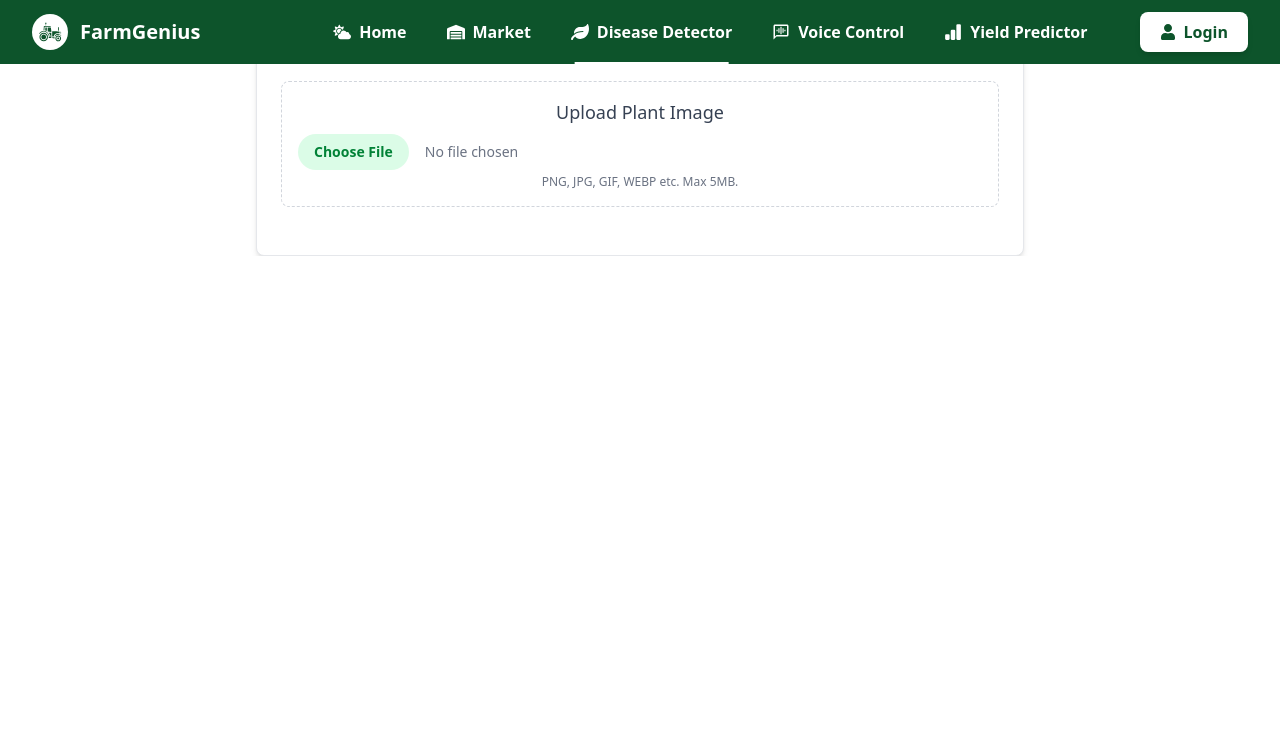
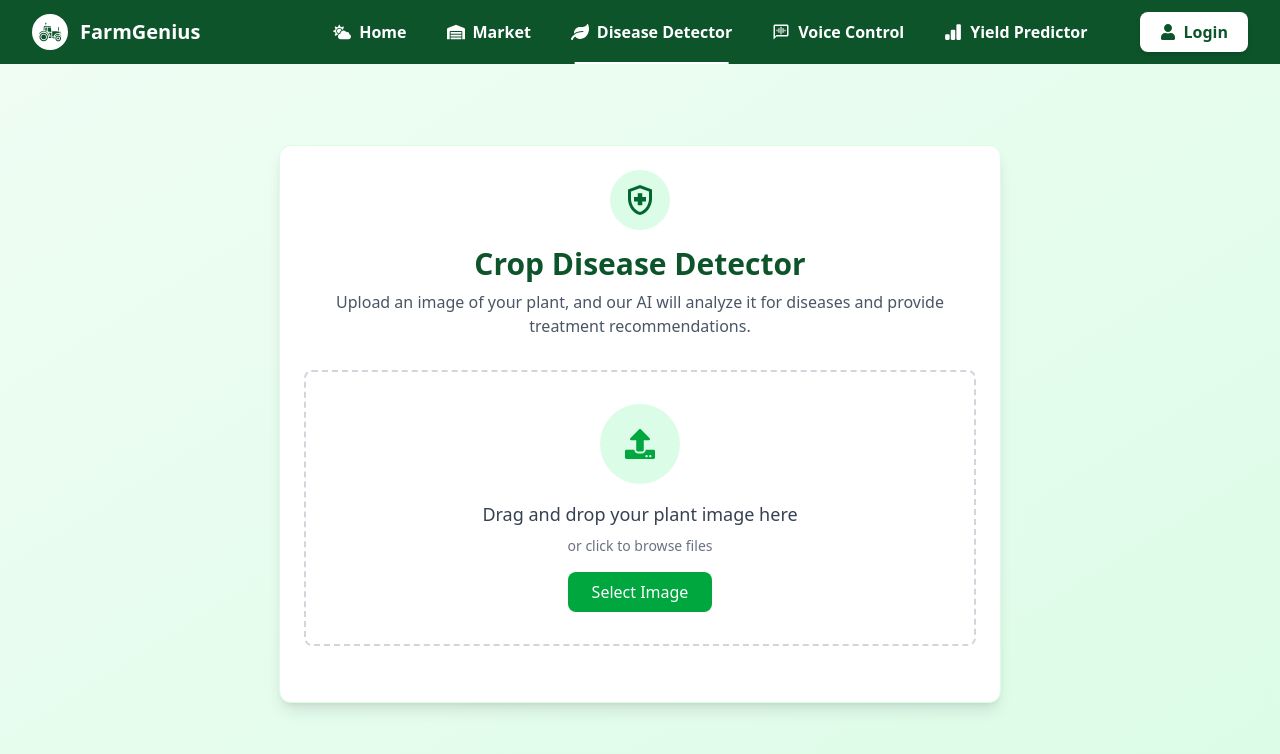
Before and after one commit to SnoozeScript/404, a React (Vite) app in the folder frontend/: page /disease in a window 1280 px wide. Shown: the top 754 px of the page. Built offline with nearby package versions, Linux system fonts and the light colour scheme; no server answers.

Commit message:
changes in diseasedetector

```diff
--- a/frontend/src/features/Disease/DiseaseDetector.jsx
+++ b/frontend/src/features/Disease/DiseaseDetector.jsx
@@ -1,52 +1,102 @@
 import React, { useState, useEffect, useCallback } from "react";
-import { detectDiseaseApi } from "../../services/api"; // Adjust path if needed
-// Optional: Import a loading spinner component if you have one
-// import LoadingSpinner from '../../components/LoadingSpinner';
+import { detectDiseaseApi } from "../../services/api";
+import {
+  FaUpload,
+  FaCamera,
+  FaLeaf,
+  FaSpinner,
+  FaTimes,
+  FaSearchPlus,
+  FaRegCheckCircle,
+} from "react-icons/fa";
+import { MdOutlineHealthAndSafety } from "react-icons/md";
+
+// Fade in component for animation
+const FadeInSection = ({ children, delay = 0 }) => {
+  const [isVisible, setVisible] = useState(false);
+  const domRef = React.useRef();
+
+  useEffect(() => {
+    const observer = new IntersectionObserver((entries) => {
+      if (entries[0].isIntersecting) {
+        setVisible(true);
+        observer.unobserve(domRef.current);
+      }
+    });
+
+    if (domRef.current) {
+      observer.observe(domRef.current);
+    }
+
+    return () => {
+      if (domRef.current) {
+        observer.disconnect();
+      }
+    };
+  }, []);
+
+  return (
+    <div
+      ref={domRef}
+      className="transition-all duration-1000 ease-in-out"
+      style={{
+        opacity: isVisible ? 1 : 0,
+        transform: isVisible ? "none" : "translateY(20px)",
+        transitionDelay: `${delay}ms`,
+      }}
+    >
+      {children}
+    </div>
+  );
+};
 
 function DiseaseDetector() {
-  const [file, setFile] = useState(null); // Stores the actual File object
-  const [previewUrl, setPreviewUrl] = useState(""); // For displaying image preview
-  const [analysisResult, setAnalysisResult] = useState(""); // Stores backend response text
-  const [error, setError] = useState(""); // Stores error messages
-  const [isLoading, setIsLoading] = useState(false); // For loading state
+  const [file, setFile] = useState(null);
+  const [previewUrl, setPreviewUrl] = useState("");
+  const [analysisResult, setAnalysisResult] = useState("");
+  const [error, setError] = useState("");
+  const [isLoading, setIsLoading] = useState(false);
+  const [isDragging, setIsDragging] = useState(false);
+  const [uploadSuccess, setUploadSuccess] = useState(false);
+  const [analysisStage, setAnalysisStage] = useState(0); // 0: none, 1: processing, 2: analyzing, 3: complete
 
   // Clean up preview URL when component unmounts or file changes
   useEffect(() => {
-    // If a file is selected, create a preview URL
     if (file) {
       const objectUrl = URL.createObjectURL(file);
       setPreviewUrl(objectUrl);
 
-      // Cleanup function to revoke the object URL
+      // Show upload success animation
+      setUploadSuccess(true);
+      setTimeout(() => setUploadSuccess(false), 2000);
+
       return () => URL.revokeObjectURL(objectUrl);
     }
-    // If file is null (cleared), clear the preview
     setPreviewUrl("");
-  }, [file]); // Re-run only when file changes
+  }, [file]);
 
   // Handle file input changes
   const handleFileChange = (event) => {
-    // Reset state on new file selection
     setAnalysisResult("");
     setError("");
-    setFile(null); // Clear previous file first
+    setFile(null);
+    setAnalysisStage(0);
 
     const selectedFile = event.target.files?.[0];
 
     if (selectedFile) {
-      // Basic validation (can add size validation too)
       if (!selectedFile.type.startsWith("image/")) {
         setError(
           "Invalid file type. Please upload an image (JPEG, PNG, GIF, etc.)."
         );
-        event.target.value = ""; // Clear the input
+        event.target.value = "";
         return;
       }
-      // Optional: Size validation (e.g., max 5MB)
+
       const maxSizeMB = 5;
       if (selectedFile.size > maxSizeMB * 1024 * 1024) {
         setError(`File is too large. Maximum size is ${maxSizeMB}MB.`);
-        event.target.value = ""; // Clear the input
+        event.target.value = "";
         return;
       }
 
@@ -54,9 +104,53 @@ function DiseaseDetector() {
     }
   };
 
-  // Handle the "Analyze" button click
-  // Inside the handleAnalyzeClick function in DiseaseDetector.jsx
+  // Handle drag events
+  const handleDragOver = (e) => {
+    e.preventDefault();
+    setIsDragging(true);
+  };
 
+  const handleDragLeave = (e) => {
+    e.preventDefault();
+    setIsDragging(false);
+  };
+
+  const handleDrop = (e) => {
+    e.preventDefault();
+    setIsDragging(false);
+
+    setAnalysisResult("");
+    setError("");
+    setFile(null);
+    setAnalysisStage(0);
+
+    const droppedFile = e.dataTransfer.files[0];
+
+    if (droppedFile) {
+      if (!droppedFile.type.startsWith("image/")) {
+        setError(
+          "Invalid file type. Please upload an image (JPEG, PNG, GIF, etc.)."
+        );
+        return;
+      }
+
+      const maxSizeMB = 5;
+      if (droppedFile.size > maxSizeMB * 1024 * 1024) {
+        setError(`File is too large. Maximum size is ${maxSizeMB}MB.`);
+        return;
+      }
+
+      setFile(droppedFile);
+
+      // Reset file input
+      const fileInput = document.getElementById("disease-image-upload");
+      if (fileInput) {
+        fileInput.value = "";
+      }
+    }
+  };
+
+  // Handle the "Analyze" button click with animation stages
   const handleAnalyzeClick = useCallback(async () => {
     if (!file) {
       setError("Please select an image file first.");
@@ -67,26 +161,31 @@ function DiseaseDetector() {
     setAnalysisResult("");
     setError("");
 
+    // Animation stages
+    setAnalysisStage(1); // Processing
+
+    setTimeout(() => {
+      setAnalysisStage(2); // Analyzing
+    }, 1000);
+
     try {
-      const result = await detectDiseaseApi(file); // Call the API service
+      const result = await detectDiseaseApi(file);
+      const cleanedAnalysis = result.analysis.replaceAll("*", "");
 
-      // --- ADD CLEANING STEP HERE ---
-      // The backend returns { analysis: "...", filename: "..." }
-      // Clean the analysis string to remove Markdown bold markers "**"
-      const cleanedAnalysis = result.analysis.replaceAll("*" , ""); // Remove all occurrences of **
-
-      setAnalysisResult(cleanedAnalysis); // Set the cleaned result to state
-      // You could also access result.filename here if needed
+      // Delay for animation effect
+      setTimeout(() => {
+        setAnalysisResult(cleanedAnalysis);
+        setAnalysisStage(3); // Complete
+        setIsLoading(false);
+      }, 1500);
     } catch (err) {
       console.error("Analysis Error:", err);
       setError(err.message || "An unknown error occurred during analysis.");
-      setAnalysisResult(""); // Clear any previous results on error
-    } finally {
+      setAnalysisResult("");
       setIsLoading(false);
+      setAnalysisStage(0);
     }
-  }, [file]); // Dependency: re-create function if 'file' changes
-
-  // ... rest of the component ..
+  }, [file]);
 
   // Handle clearing the selection
   const handleClear = () => {
@@ -94,7 +193,9 @@ function DiseaseDetector() {
     setPreviewUrl("");
     setAnalysisResult("");
     setError("");
-    // Reset the file input visually
+    setAnalysisStage(0);
+
+    // Reset the file input
     const fileInput = document.getElementById("disease-image-upload");
     if (fileInput) {
       fileInput.value = "";
@@ -102,97 +203,235 @@ function DiseaseDetector() {
   };
 
   return (
-    <div className="container mx-auto p-4 md:p-6 bg-white rounded-lg shadow-md max-w-3xl border border-gray-200">
-      <h2 className="text-2xl md:text-3xl font-semibold mb-5 text-center text-green-800">
+    <div className="min-h-screen bg-gradient-to-br from-green-50 to-green-100 pt-24 pb-12 px-4 flex items-center justify-center">
+      <FadeInSection>
+        <div className="container mx-auto p-6 bg-white rounded-xl shadow-lg max-w-4xl border border-green-100 transform transition-all duration-300 hover:shadow-xl">
+          <div className="text-center mb-8">
+            <div className="inline-flex p-3 bg-green-100 rounded-full text-green-800 mb-4">
+              <MdOutlineHealthAndSafety className="text-4xl" />
+            </div>
+            <h2 className="text-3xl font-bold mb-2 text-green-900">
               Crop Disease Detector
             </h2>
+            <p className="text-gray-600 max-w-2xl mx-auto">
+              Upload an image of your plant, and our AI will analyze it for
+              diseases and provide treatment recommendations.
+            </p>
+          </div>
 
-      {/* File Input Section */}
-      <div className="mb-6 p-4 border border-dashed border-gray-300 rounded-lg text-center">
-        <label
-          htmlFor="disease-image-upload"
-          className="block mb-2 text-lg font-medium text-gray-700 cursor-pointer"
+          {/* Upload Area with Drop Zone */}
+          <div
+            className={`mb-8 p-8 border-2 border-dashed rounded-lg text-center transition-all duration-300 ease-in-out relative
+              ${
+                isDragging
+                  ? "border-green-500 bg-green-50"
+                  : "border-gray-300 hover:border-green-400"
+              }`}
+            onDragOver={handleDragOver}
+            onDragLeave={handleDragLeave}
+            onDrop={handleDrop}
           >
-          Upload Plant Image
-        </label>
             <input
               type="file"
               id="disease-image-upload"
-          accept="image/*" // Accept all image types
+              accept="image/*"
               onChange={handleFileChange}
-          className="block w-full text-sm text-gray-500
-            file:mr-4 file:py-2 file:px-4
-            file:rounded-full file:border-0
-            file:text-sm file:font-semibold
-            file:bg-green-100 file:text-green-700
-            hover:file:bg-green-200 cursor-pointer"
+              className="hidden"
               disabled={isLoading}
             />
-        <p className="mt-1 text-xs text-gray-500">
-          PNG, JPG, GIF, WEBP etc. Max 5MB.
-        </p>
+
+            {!previewUrl && (
+              <label
+                htmlFor="disease-image-upload"
+                className="flex flex-col items-center justify-center cursor-pointer"
+              >
+                <div className="w-20 h-20 bg-green-100 rounded-full flex items-center justify-center mb-4 transform transition-transform duration-300 hover:scale-110">
+                  <FaUpload className="text-3xl text-green-600" />
+                </div>
+                <span className="text-lg font-medium text-gray-700 mb-2">
+                  Drag and drop your plant image here
+                </span>
+                <span className="text-sm text-gray-500 mb-4">
+                  or click to browse files
+                </span>
+                <button className="px-6 py-2 bg-green-600 text-white rounded-lg font-medium hover:bg-green-700 transition duration-300">
+                  Select Image
+                </button>
+              </label>
+            )}
+
+            {/* Success Animation */}
+            {uploadSuccess && (
+              <div className="absolute inset-0 flex items-center justify-center bg-white bg-opacity-80 z-10 animate-fade-in">
+                <div className="text-green-500 text-center">
+                  <FaRegCheckCircle className="text-5xl mx-auto mb-2" />
+                  <p className="font-medium">Image uploaded successfully!</p>
+                </div>
+              </div>
+            )}
           </div>
 
           {/* Preview and Actions Section */}
           {previewUrl && (
-        <div className="mb-6 text-center">
-          <h3 className="text-lg font-medium text-gray-700 mb-2">
-            Image Preview:
+            <FadeInSection delay={200}>
+              <div className="mb-8 text-center">
+                <h3 className="text-xl font-medium text-gray-700 mb-4">
+                  <FaCamera className="inline mr-2" />
+                  Image Preview
                 </h3>
+                <div className="relative inline-block group">
                   <img
                     src={previewUrl}
                     alt="Selected plant preview"
-            className="max-w-xs md:max-w-sm max-h-64 object-contain mx-auto border border-gray-300 rounded shadow"
+                    className="max-w-xs md:max-w-sm max-h-64 object-contain mx-auto border border-gray-300 rounded-lg shadow-sm transition-all duration-300 group-hover:shadow-md"
                   />
+                  <div className="absolute inset-0 bg-black opacity-0 group-hover:opacity-20 transition-opacity duration-300 rounded-lg flex items-center justify-center">
+                    <FaSearchPlus className="text-white text-3xl opacity-0 group-hover:opacity-100 transition-opacity duration-300" />
+                  </div>
+                </div>
+
+                <div className="mt-6 flex flex-wrap justify-center gap-4">
                   <button
                     onClick={handleClear}
                     disabled={isLoading}
-            className="mt-4 mr-2 px-4 py-2 bg-red-500 text-white rounded hover:bg-red-600 disabled:opacity-50 transition duration-150 ease-in-out text-sm"
+                    className="px-5 py-2.5 bg-red-500 text-white rounded-lg hover:bg-red-600 disabled:opacity-50 transition duration-300 flex items-center font-medium shadow-sm hover:shadow"
                   >
-            Clear Selection
+                    <FaTimes className="mr-2" />
+                    Clear
                   </button>
                   <button
                     onClick={handleAnalyzeClick}
                     disabled={isLoading || !file}
-            className="mt-4 px-6 py-2 bg-green-600 text-white rounded-md font-semibold hover:bg-green-700 focus:outline-none focus:ring-2 focus:ring-offset-2 focus:ring-green-500 disabled:opacity-50 disabled:cursor-not-allowed transition duration-150 ease-in-out"
+                    className="px-6 py-2.5 bg-green-600 text-white rounded-lg font-medium hover:bg-green-700 disabled:opacity-50 disabled:cursor-not-allowed transition duration-300 flex items-center shadow-sm hover:shadow transform hover:-translate-y-0.5"
                   >
-            {isLoading ? "Analyzing..." : "Analyze Image"}
+                    {isLoading ? (
+                      <>
+                        <FaSpinner className="animate-spin mr-2" />
+                        {analysisStage === 1 && "Processing..."}
+                        {analysisStage === 2 && "Analyzing..."}
+                      </>
+                    ) : (
+                      <>
+                        <FaLeaf className="mr-2" />
+                        Analyze Image
+                      </>
+                    )}
                   </button>
                 </div>
+              </div>
+            </FadeInSection>
           )}
 
-      {/* Loading Indicator */}
+          {/* Analysis Progress Indicator */}
           {isLoading && (
-        <div className="text-center my-4">
-          {/* Optional: Replace with a spinner component */}
-          <p className="text-lg text-blue-600 animate-pulse">
-            Loading analysis...
-          </p>
+            <FadeInSection delay={100}>
+              <div className="my-8">
+                <div className="relative pt-1">
+                  <div className="flex mb-2 items-center justify-between">
+                    <div>
+                      <span className="text-xs font-semibold inline-block py-1 px-2 uppercase rounded-full text-green-600 bg-green-200">
+                        {analysisStage === 1
+                          ? "Processing Image"
+                          : "Analyzing Plant Health"}
+                      </span>
                     </div>
+                    <div className="text-right">
+                      <span className="text-xs font-semibold inline-block text-green-600">
+                        {analysisStage === 1 ? "45%" : "75%"}
+                      </span>
+                    </div>
+                  </div>
+                  <div className="overflow-hidden h-2 mb-4 text-xs flex rounded bg-green-200">
+                    <div
+                      className="shadow-none flex flex-col text-center whitespace-nowrap text-white justify-center bg-green-500 transition-all duration-1000 ease-in-out"
+                      style={{ width: analysisStage === 1 ? "45%" : "75%" }}
+                    ></div>
+                  </div>
+                </div>
+              </div>
+            </FadeInSection>
           )}
 
           {/* Error Display */}
           {error && (
+            <FadeInSection delay={100}>
               <div
-          className="my-4 p-3 bg-red-100 border border-red-400 text-red-700 rounded-md text-center"
+                className="my-6 p-4 bg-red-50 border-l-4 border-red-500 text-red-700 rounded-md text-center"
                 role="alert"
               >
-          <span className="font-medium">Error:</span> {error}
+                <div className="flex">
+                  <div className="py-1">
+                    <svg
+                      className="w-6 h-6 mr-4 text-red-500"
+                      xmlns="http://www.w3.org/2000/svg"
+                      fill="none"
+                      viewBox="0 0 24 24"
+                      stroke="currentColor"
+                    >
+                      <path
+                        strokeLinecap="round"
+                        strokeLinejoin="round"
+                        strokeWidth="2"
+                        d="M10 14l2-2m0 0l2-2m-2 2l-2-2m2 2l2 2m7-2a9 9 0 11-18 0 9 9 0 0118 0z"
+                      />
+                    </svg>
                   </div>
+                  <div>
+                    <p className="font-bold">Error</p>
+                    <p>{error}</p>
+                  </div>
+                </div>
+              </div>
+            </FadeInSection>
           )}
 
-      {/* Analysis Result Display */}
+          {/* Analysis Result Display with animations */}
           {analysisResult && !isLoading && (
-        <div className="mt-6 p-4 bg-gray-50 border border-gray-200 rounded-lg shadow-sm">
-          <h3 className="text-xl font-semibold mb-3 text-gray-800">
-            Analysis Result:
+            <FadeInSection delay={300}>
+              <div className="mt-8 p-6 bg-green-50 border border-green-200 rounded-lg shadow-md transition-all duration-500 animate-fade-in">
+                <div className="flex items-center mb-4">
+                  <div className="p-2 bg-green-200 rounded-full mr-3">
+                    <FaLeaf className="text-xl text-green-700" />
+                  </div>
+                  <h3 className="text-xl font-bold text-green-800">
+                    Analysis Complete
                   </h3>
-          {/* Use pre-wrap to respect newlines and wrap long lines */}
-          <pre className="whitespace-pre-wrap text-gray-700 text-sm md:text-base font-sans leading-relaxed">
+                </div>
+
+                <div className="pl-4 border-l-2 border-green-300">
+                  <pre className="whitespace-pre-wrap text-gray-700 font-sans leading-relaxed bg-white p-4 rounded-md shadow-sm">
                     {analysisResult}
                   </pre>
                 </div>
+
+                <div className="mt-6 flex justify-end">
+                  <button
+                    onClick={handleClear}
+                    className="px-4 py-2 bg-green-600 text-white rounded-lg font-medium hover:bg-green-700 transition duration-300"
+                  >
+                    Analyze Another Image
+                  </button>
+                </div>
+              </div>
+            </FadeInSection>
           )}
+        </div>
+      </FadeInSection>
+
+      {/* Additional animations and styling */}
+      <style jsx>{`
+        @keyframes fade-in {
+          0% {
+            opacity: 0;
+          }
+          100% {
+            opacity: 1;
+          }
+        }
+        .animate-fade-in {
+          animation: fade-in 0.5s ease-in;
+        }
+      `}</style>
     </div>
   );
 }
```
Lines whose indentation alone changed are shown as unchanged.
